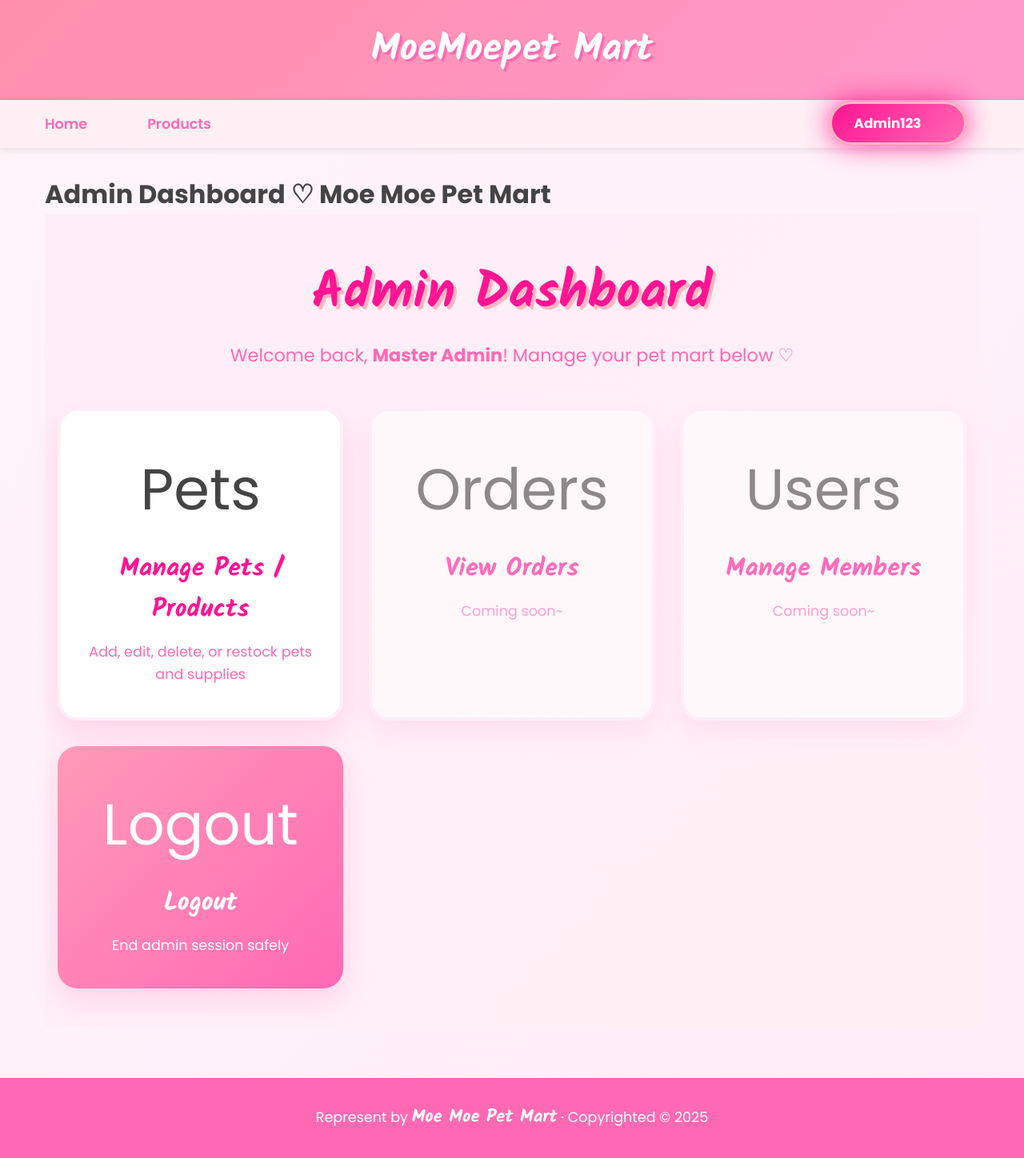
After one commit to Jasonyappp/moemoepetmart, a PHP site: page /admin.php in a window 1280 px wide. The commit adds this page. Shown: the whole page at 80% size. Run offline with PHP 8.4, Linux system fonts and the light colour scheme; the visitor is signed in with stand-in values (Sample User, id 1).

Commit message:
add admin role and admin dashbroad By Khaijie

```diff
--- a/_head.php
+++ b/_head.php
@@ -21,11 +21,19 @@
            <a href="/">Home</a>
             <a href="/products.php">Products</a>
         </div>
-        <div class="nav-right">
+       <div class="nav-right">
+        <?php if (isset($_SESSION['user']) && $_SESSION['user'] === 'admin'): ?>
+            <!-- ADMIN LOGGED IN → Show "Admin123" button that goes to dashboard -->
+            <a href="/admin.php" class="btn-login active-admin">
+                Admin123
+            </a>
+        <?php else: ?>
+            <!-- Not admin → normal Login / Member button -->
             <a href="/login.php" class="btn-login">
-                Login
+                <?= isset($_SESSION['user']) ? 'Member' : 'Login' ?>
             </a>
-        </div>
+        <?php endif; ?>
+    </div>
     </nav>
     <main>
         <h1><?= $_title ?? 'Untitled' ?></h1>
--- /dev/null
+++ b/admin.php
@@ -0,0 +1,49 @@
+<?php
+require '_base.php';
+
+// Protect this page — only allow logged in admin
+if (!isset($_SESSION['user']) || $_SESSION['user'] !== 'admin') {
+    temp('info', 'Access denied! Admins only~');
+    redirect('/login.php');
+}
+
+$_title = 'Admin Dashboard ♡ Moe Moe Pet Mart';
+include '_head.php';
+?>
+
+<div class="admin-container">
+    <div class="admin-header">
+        <h1>Admin Dashboard</h1>
+        <p>Welcome back, <b>Master Admin</b>! Manage your pet mart below ♡</p>
+    </div>
+
+    <div class="admin-grid">
+        <!-- Product Maintenance -->
+        <a href="product_list.php" class="admin-card">
+            <div class="card-icon">Pets</div>
+            <h3>Manage Pets / Products</h3>
+            <p>Add, edit, delete, or restock pets and supplies</p>
+        </a>
+
+        <!-- Future features (you can add later) -->
+        <a href="#" class="admin-card disabled">
+            <div class="card-icon">Orders</div>
+            <h3>View Orders</h3>
+            <p>Coming soon~</p>
+        </a>
+
+        <a href="#" class="admin-card disabled">
+            <div class="card-icon">Users</div>
+            <h3>Manage Members</h3>
+            <p>Coming soon~</p>
+        </a>
+
+        <a href="logout.php" class="admin-card logout">
+            <div class="card-icon">Logout</div>
+            <h3>Logout</h3>
+            <p>End admin session safely</p>
+        </a>
+    </div>
+
+
+<?php include '_foot.php'; ?>
--- a/css/app.css
+++ b/css/app.css
@@ -569,3 +569,115 @@ nav {
     box-shadow: 0 15px 35px rgba(255,20,147,0.5);
     border-color: #ff69b4;
 }
+
+
+/* ==================== ADMIN DASHBOARD - PINK KAWAII ==================== */
+.admin-container {
+    min-height: 100vh;
+    background: linear-gradient(135deg, #ffeef8 0%, #fff0f5 100%);
+    padding: 3rem 1rem;
+}
+
+.admin-header {
+    text-align: center;
+    margin-bottom: 3rem;
+}
+
+.admin-header h1 {
+    font-family: 'Kalam', cursive;
+    font-size: 4rem;
+    color: #ff1493;
+    text-shadow: 4px 4px 0px #ffb6c1;
+    margin-bottom: 0.5rem;
+}
+
+.admin-header p {
+    font-size: 1.4rem;
+    color: #ff69b4;
+}
+
+.admin-grid {
+    display: grid;
+    grid-template-columns: repeat(auto-fit, minmax(300px, 1fr));
+    gap: 2rem;
+    max-width: 1200px;
+    margin: 0 auto;
+}
+
+.admin-card {
+    background: white;
+    border-radius: 25px;
+    padding: 2.5rem 2rem;
+    text-align: center;
+    box-shadow: 0 15px 35px rgba(255,105,180,0.2);
+    border: 4px solid #ffeef8;
+    transition: all 0.4s;
+    text-decoration: none;
+    color: #444;
+}
+
+.admin-card:hover {
+    transform: translateY(-15px) scale(1.03);
+    box-shadow: 0 25px 50px rgba(255,20,147,0.3);
+    border-color: #ff69b4;
+}
+
+.admin-card.disabled {
+    opacity: 0.6;
+    pointer-events: none;
+}
+
+.card-icon {
+    font-size: 4.5rem;
+    margin-bottom: 1rem;
+}
+
+.admin-card h3 {
+    font-family: 'Kalam', cursive;
+    font-size: 2rem;
+    color: #ff1493;
+    margin-bottom: 0.8rem;
+}
+
+.admin-card p {
+    color: #ff69b4;
+    font-size: 1.1rem;
+}
+
+.admin-card.logout {
+    background: linear-gradient(135deg, #ff9ab8, #ff69b4);
+    color: white;
+    border: none;
+}
+
+.admin-card.logout h3,
+.admin-card.logout p {
+    color: white;
+}
+
+/* Admin123 button – beautiful, glowing, and CLICKABLE to dashboard */
+.active-admin {
+    background: linear-gradient(135deg, #ff1493, #ff69b4) !important;
+    color: white !important;
+    font-weight: 700 !important;
+    font-size: 1.05rem;
+    padding: 12px 28px !important;
+    border: 3px solid #ffb6c1;
+    box-shadow: 0 0 20px rgba(255, 20, 147, 0.6);
+    animation: glow 2s infinite alternate;
+    transition: all 0.3s;
+    text-decoration: none;
+    border-radius: 50px;
+}
+
+/* Hover effect – looks alive and inviting */
+.active-admin:hover {
+    transform: translateY(-4px) scale(1.05);
+    box-shadow: 0 0 35px rgba(255, 20, 147, 0.9);
+    background: linear-gradient(135deg, #ff69b4, #ff1493) !important;
+}
+
+@keyframes glow {
+    from { box-shadow: 0 0 15px rgba(255, 20, 147, 0.5); }
+    to   { box-shadow: 0 0 35px rgba(255, 20, 147, 0.9); }
+}
--- /dev/null
+++ b/js/app.js
@@ -0,0 +1,16 @@
+    // Initiate GET request
+    $('[data-get]').on('click', e => {
+        e.preventDefault();
+        const url = e.target.dataset.get;
+        location = url || location;
+    });
+
+    // Initiate POST request
+    $('[data-post]').on('click', e => {
+        e.preventDefault();
+        const url = e.target.dataset.post;
+        const f = $('<form>').appendTo(document.body)[0];
+        f.method = 'POST';
+        f.action = url || location;
+        f.submit();
+    });
--- /dev/null
+++ b/logout.php
@@ -0,0 +1,5 @@
+<?php
+require '_base.php';
+session_destroy();
+temp('info', 'Logged out successfully! Come back soon ♡');
+redirect('/login.php');
```
Also changed, not shown: login.php (+15 -6 lines).
